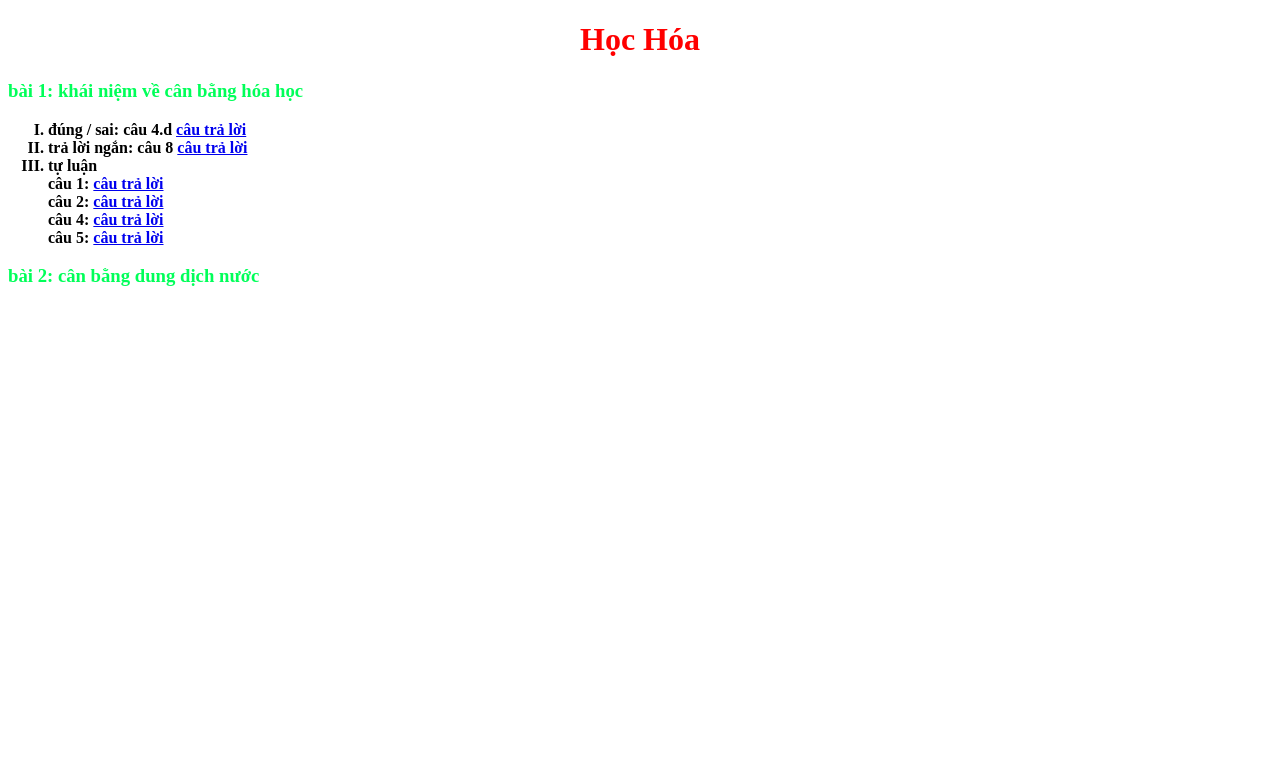
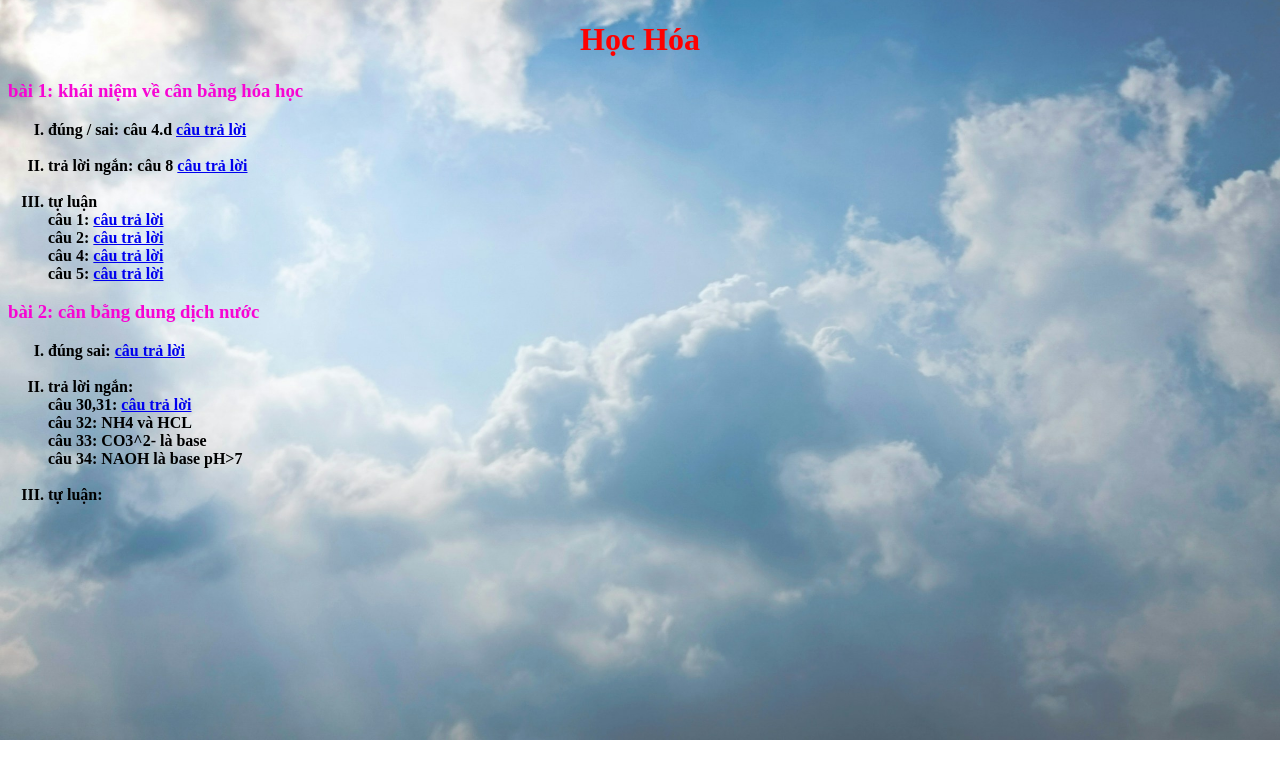
Before and after one commit to catman7328/giaihoalop11, a plain HTML site: page index.html in a window 1280 px wide. Drawn offline with Linux system fonts and the light colour scheme.

Commit message:
hoàn thành

```diff
--- a/index.html
+++ b/index.html
@@ -19,6 +19,7 @@
             >câu trả lời</a
           >
         </li>
+        <br />
         <li>
           trả lời ngắn: câu 8
           <a
@@ -27,6 +28,7 @@
             >câu trả lời</a
           >
         </li>
+        <br />
         <li>
           tự luận <br />câu 1:
           <a target="_blank" href="https://s-sg.gauthai.com/sl/ZSUvvAy53/"
@@ -51,5 +53,30 @@
       >
     </ol>
     <h3>bài 2: cân bằng dung dịch nước</h3>
+    <b
+      ><ol type="I">
+        <li>
+          đúng sai:
+          <a
+            target="_blank"
+            href="https://www.gauthmath.com/h5/gauthai-share/answer-1986232498871940-1986230354423812-1986232498885124?inviteCode=TQJARM&meta_og_image=https%3A%2F%2Fp16-ehi-sg.gauthstatic.com%2Ftos-alisg-i-6e3a8cj6on-sg%2F466086c15deb46bf9f506fcd80999faa~tplv-6e3a8cj6on-10.png&pid=share&share_type=1003"
+            >câu trả lời</a
+          >
+        </li>
+        <br />
+        <li>
+          trả lời ngắn: <br />câu 30,31:
+          <a
+            target="_blank"
+            href="https://www.gauthmath.com/h5/gauthai-share/answer-1986232498871940-1986230354423812-1986232498885124?inviteCode=TQJARM&meta_og_image=https%3A%2F%2Fp16-ehi-sg.gauthstatic.com%2Ftos-alisg-i-6e3a8cj6on-sg%2F466086c15deb46bf9f506fcd80999faa~tplv-6e3a8cj6on-10.png&pid=share&share_type=1003"
+            >câu trả lời</a
+          >
+          <br />câu 32: NH4 và HCL <br />câu 33: CO3^2- là base <br />câu 34:
+          NAOH là base pH>7
+        </li>
+        <br />
+        <li>tự luận:</li>
+      </ol></b
+    >
   </body>
 </html>
--- a/style.css
+++ b/style.css
@@ -1,7 +1,13 @@
+body {
+  background-image: url(./prasun-mishra-Je33gGuNrPk-unsplash.jpg);
+  background-repeat: no-repeat; /*  Không lặp ảnh */
+  background-size: cover; /* Ảnh phủ toàn bộ, không bị méo */
+  background-position: center; /*  Căn giữa ảnh */
+}
 h1 {
   text-align: center;
   color: red;
 }
 h3 {
-  color: rgb(0, 255, 89);
+  color: rgb(247, 4, 211);
 }
```
Also changed, not shown: prasun-mishra-Je33gGuNrPk-unsplash.jpg (added).
